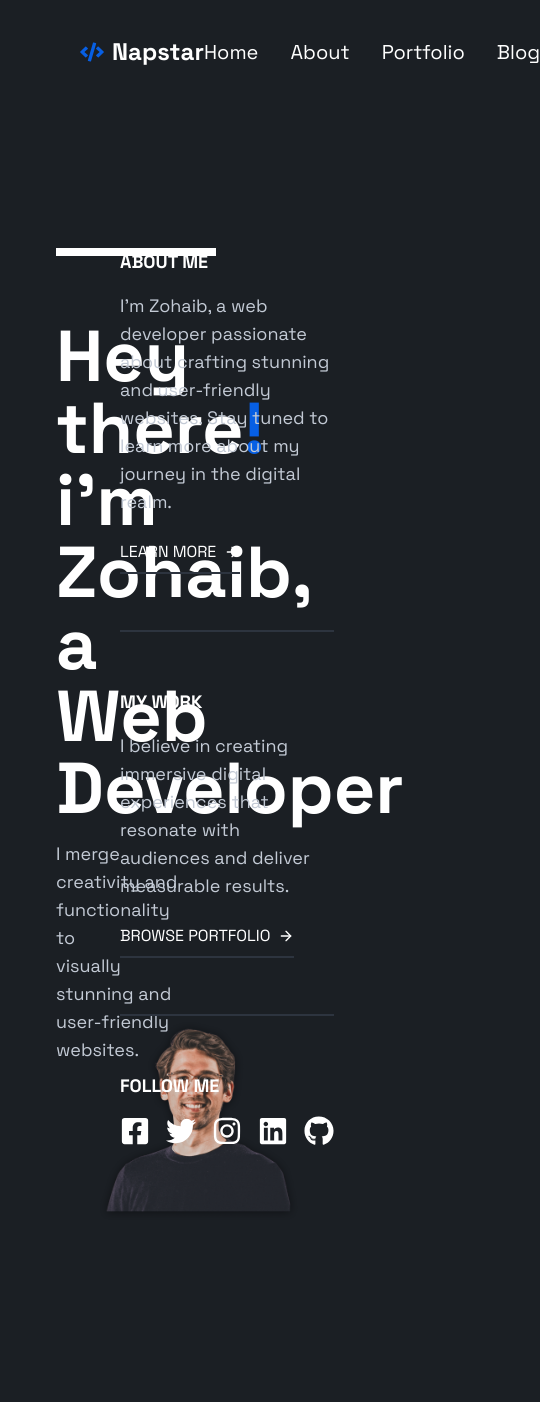
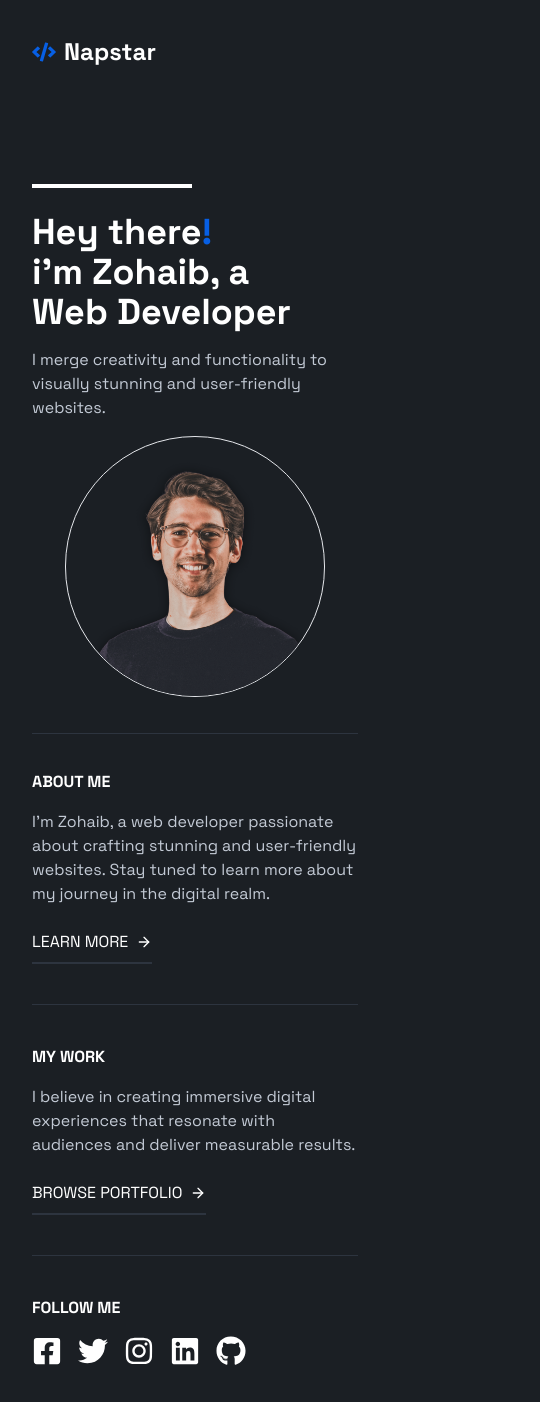
Before and after one commit to napstar-420/my-portfolio-v2, a Next.js app: page / in a window 390 px wide. Shown: the whole page, 540 px wide, since content can reach past the window. Before the commit the page ends 1222 px from the top, so only its background shows below. Built offline with nearby package versions, Linux system fonts and the light colour scheme.

Commit message:
chore: make hero responsive

```diff
--- a/app/globals.css
+++ b/app/globals.css
@@ -14,7 +14,7 @@ body {
 
 @layer components {
   .bar-muted {
-    @apply bg-muted h-[2px] w-full;
+    @apply bg-muted h-[1px] w-full;
   }
 }
 
--- a/app/page.tsx
+++ b/app/page.tsx
@@ -34,27 +34,27 @@ function HeroSection() {
   ];
 
   return (
-    <section className="relative mx-14 grid grid-cols-2 gap-4 pb-9 pt-36">
-      <div className="absolute -bottom-10 left-1/2 -z-10 w-3/4 max-w-screen-lg translate-x-[-50%]">
-        <Image src={MyPic} alt="Pic of Zohaib" className="w-full" />
-      </div>
-      <div className="flex flex-col gap-4">
-        <div className="mb-12 h-2 w-40 bg-white" />
-        <h1 className="text-7xl font-bold">
+    <section className="relative grid gap-4 overflow-y-hidden px-8 pb-9 pt-20 sm:grid-cols-2 lg:mx-14 lg:px-0 lg:pt-36">
+      {/* FIXME: Fix typo too close at lg breakpoint */}
+      <div className="flex flex-col gap-4 lg:col-start-1 lg:col-end-3 lg:row-start-1 lg:row-end-2">
+        <div className="mb-2 h-1 w-40 bg-white lg:mb-12 lg:h-2" />
+        <h1 className="text-4xl font-bold lg:text-7xl">
           Hey there<span className="text-primary">!</span>
           <br />
           i&apos;m Zohaib, a<br />
           Web Developer
         </h1>
-        <p className="text-light text-lg">
-          I merge creativity and functionality to <br />
+        <p className="text-light lg:text-lg">
+          I merge creativity and functionality to{' '}
+          <br className="hidden max-w-full lg:block" />
           visually stunning and user-friendly websites.
         </p>
       </div>
-      <div className="flex max-w-96 flex-col gap-14 justify-self-end">
+      <div className="bar-muted my-5 sm:hidden" />
+      <div className="grid gap-10 sm:col-start-1 sm:col-end-3 sm:mt-16 sm:grid-cols-2 lg:row-start-1 lg:row-end-2 lg:max-w-96 lg:grid-cols-1 lg:gap-14 lg:justify-self-end">
         <div className="flex flex-col gap-4">
-          <h2 className="text-lg font-bold uppercase">About me</h2>
-          <p className="text-light text-lg">
+          <h2 className="font-bold uppercase lg:text-lg">About me</h2>
+          <p className="text-light lg:text-lg">
             I&apos;m Zohaib, a web developer passionate about crafting stunning
             and user-friendly websites. Stay tuned to learn more about my
             journey in the digital realm.
@@ -62,17 +62,17 @@ function HeroSection() {
           <RedirectLink href="/about" label="Learn more" />
         </div>
         <div className="bar-muted" />
-        <div className="flex flex-col gap-4">
-          <h2 className="text-lg font-bold uppercase">My work</h2>
-          <p className="text-light text-lg">
+        <div className="flex flex-col gap-4 sm:col-start-1 sm:col-end-2 sm:row-start-1 sm:row-end-2 lg:row-start-3 lg:row-end-4">
+          <h2 className="font-bold uppercase lg:text-lg">My work</h2>
+          <p className="text-light lg:text-lg">
             I believe in creating immersive digital experiences that resonate
             with audiences and deliver measurable results.
           </p>
           <RedirectLink href="/portfolio" label="Browse portfolio" />
         </div>
         <div className="bar-muted" />
-        <div className="flex flex-col gap-4">
-          <h2 className="text-lg font-bold uppercase">Follow me</h2>
+        <div className="flex flex-1 flex-col gap-4">
+          <h2 className="font-bold uppercase lg:text-lg">Follow me</h2>
           <div className="flex gap-4 text-3xl">
             {socialMediaLinks.map(({ icon, href }, index) => (
               <Link target="_blank" key={index} href={href}>
@@ -82,6 +82,13 @@ function HeroSection() {
           </div>
         </div>
       </div>
+      <div className="bottom-0 row-start-2 row-end-3 mx-auto w-4/5 overflow-hidden rounded-[50%] border sm:col-start-2 sm:col-end-3 sm:row-start-1 sm:row-end-2 sm:h-max sm:w-3/5 sm:self-center lg:absolute lg:-bottom-24 lg:left-1/2 lg:-z-10 lg:col-start-1 lg:col-end-3 lg:w-4/5 lg:translate-x-[-50%] lg:rounded-none lg:border-0">
+        <Image
+          src={MyPic}
+          alt="Pic of Zohaib"
+          className="translate-y-4 lg:translate-y-0"
+        />
+      </div>
     </section>
   );
 }
--- a/app/ui/header.tsx
+++ b/app/ui/header.tsx
@@ -10,7 +10,7 @@ const navLinks = [
 
 export default function Header() {
   return (
-    <header className="mx-14 flex items-center justify-between px-6 py-9">
+    <header className="mx-2 flex items-center justify-between px-6 py-9 lg:mx-14">
       <Link
         href={'/'}
         className="flex items-center gap-2 text-2xl font-bold transition-transform hover:scale-110"
@@ -18,7 +18,7 @@ export default function Header() {
         <FaCode className="text-primary" />
         Napstar
       </Link>
-      <nav className="flex gap-8">
+      <nav className="hidden gap-8 lg:flex">
         {navLinks.map(({ label, href }, index) => {
           return (
             <Link key={index} href={href} className="text-xl">
--- a/tailwind.config.ts
+++ b/tailwind.config.ts
@@ -13,6 +13,9 @@ const config: Config = {
         light: '#c3cad5',
         muted: '#2d343f',
       },
+      screens: {
+        xs: '480px',
+      },
       backgroundImage: {
         'gradient-radial': 'radial-gradient(var(--tw-gradient-stops))',
         'gradient-conic':
```
